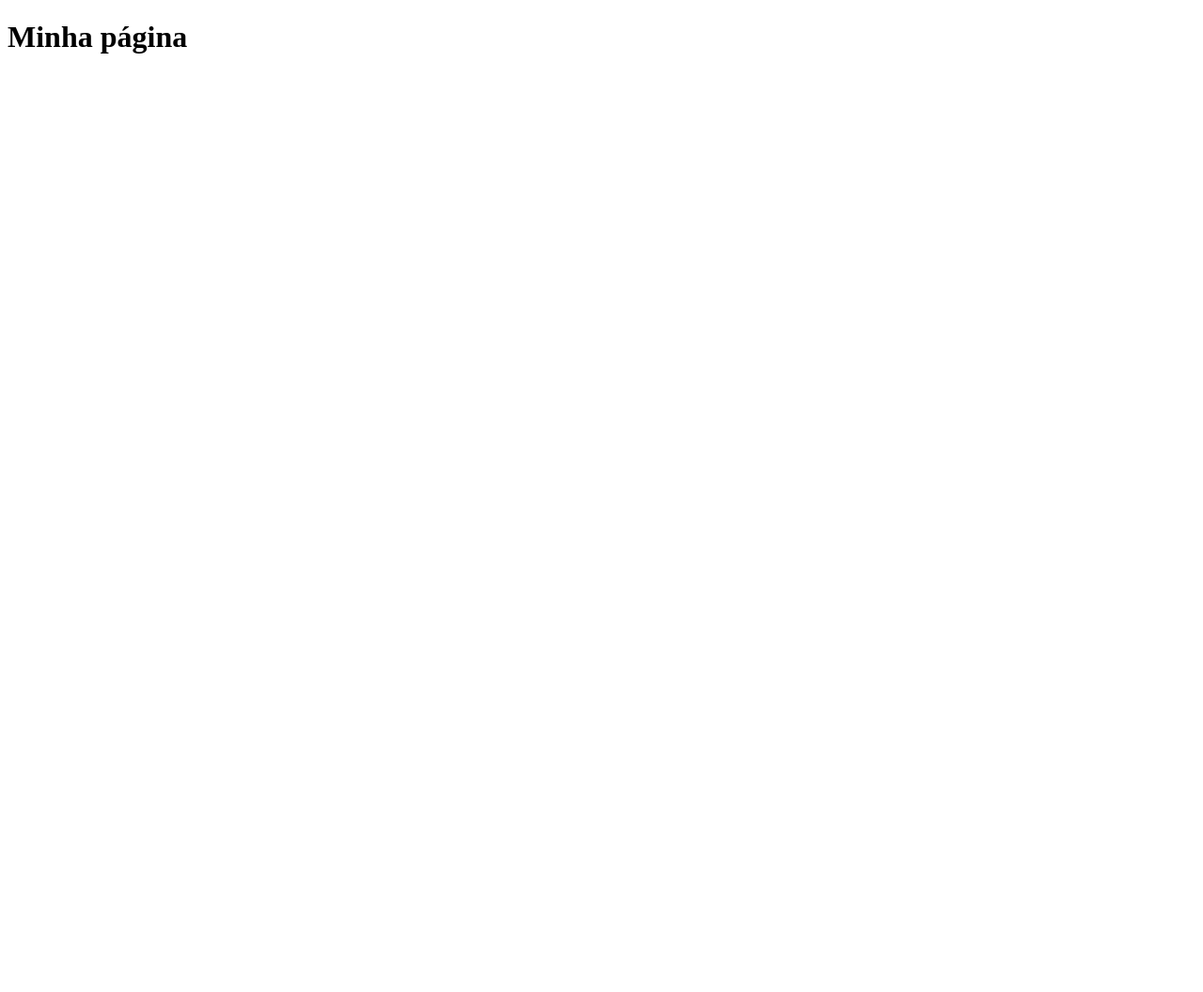
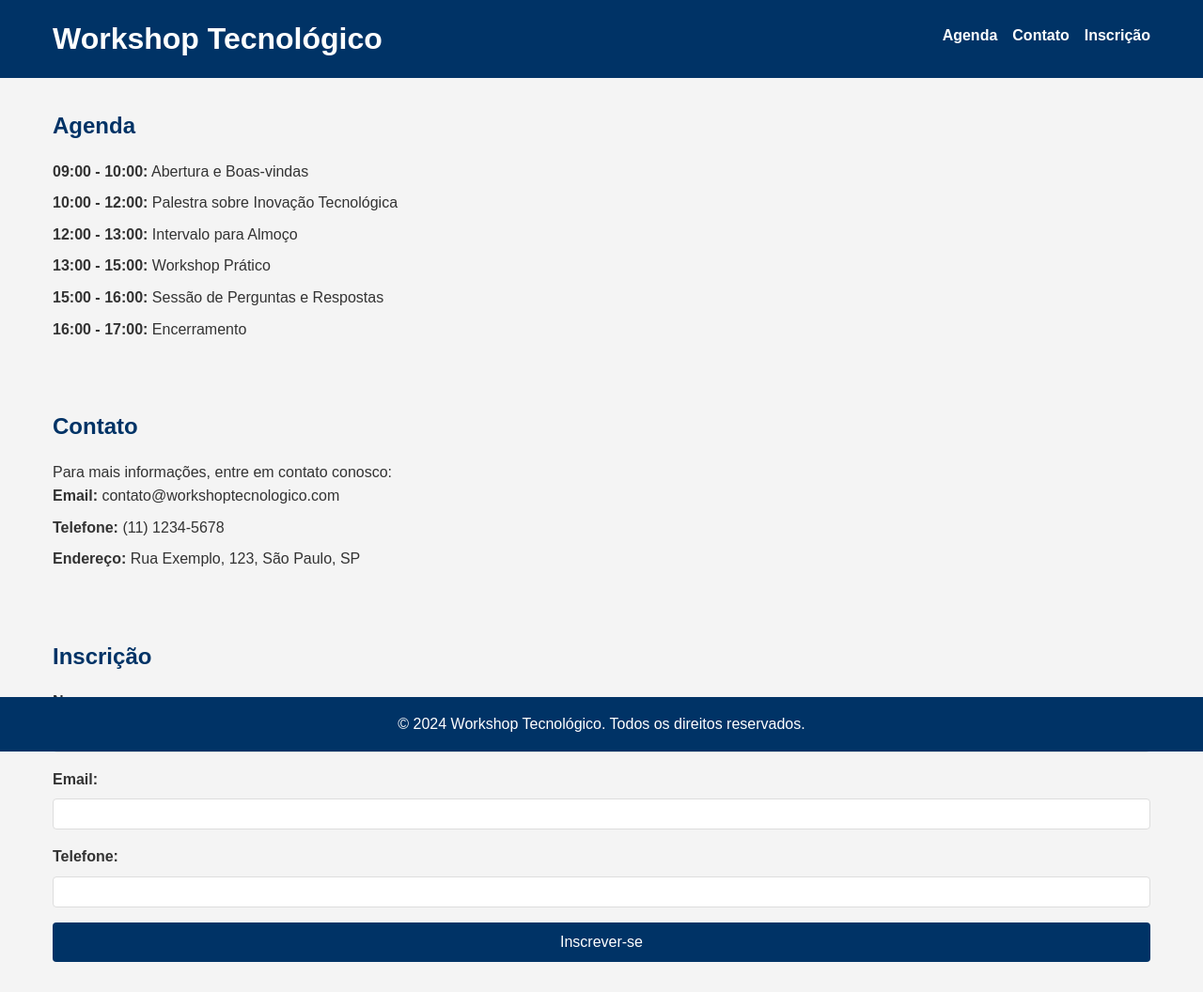
Before and after one commit to VitorMaiolo/personal-page, a Flask app: page / in a window 1280 px wide. Before the commit the page is almost empty. Shown: the whole page at 94% size. Before the commit the page ends 57 px from the top, so only its background shows below. Run offline with Flask 3, Linux system fonts and the light colour scheme.

Commit message:
Site novo

```diff
--- /dev/null
+++ b/static/css/index.css
@@ -0,0 +1,130 @@
+/* Reset básico */
+* {
+    margin: 0;
+    padding: 0;
+    box-sizing: border-box;
+}
+
+body {
+    font-family: Arial, sans-serif;
+    line-height: 1.6;
+    color: #333;
+}
+
+header {
+    background: #003366; /* Azul escuro */
+    color: #fff;
+    padding: 1rem 0;
+}
+
+header .container {
+    display: flex;
+    justify-content: space-between;
+    align-items: center;
+    max-width: 1200px;
+    margin: 0 auto;
+    padding: 0 1rem;
+}
+
+header h1 {
+    font-size: 2rem;
+}
+
+nav ul {
+    list-style: none;
+    display: flex;
+}
+
+nav ul li {
+    margin-left: 1rem;
+}
+
+nav ul li a {
+    color: #fff;
+    text-decoration: none;
+    font-weight: bold;
+}
+
+nav ul li a:hover {
+    color: #ffcc00; /* Amarelo */
+}
+
+.section {
+    padding: 2rem 1rem;
+    background: #f4f4f4;
+}
+
+.section h2 {
+    color: #003366; /* Azul escuro */
+    margin-bottom: 1rem;
+}
+
+.container {
+    max-width: 1200px;
+    margin: 0 auto;
+    padding: 0 1rem;
+}
+
+ul {
+    list-style: none;
+}
+
+ul li {
+    margin-bottom: 0.5rem;
+}
+
+form {
+    display: flex;
+    flex-direction: column;
+}
+
+form label {
+    margin-bottom: 0.5rem;
+    font-weight: bold;
+}
+
+form input {
+    padding: 0.5rem;
+    margin-bottom: 1rem;
+    border: 1px solid #ddd;
+    border-radius: 4px;
+}
+
+form button {
+    background: #003366; /* Azul escuro */
+    color: #fff;
+    padding: 0.75rem;
+    border: none;
+    border-radius: 4px;
+    cursor: pointer;
+    font-size: 1rem;
+}
+
+form button:hover {
+    background: #00509e; /* Azul médio */
+}
+
+footer {
+    background: #003366; /* Azul escuro */
+    color: #fff;
+    text-align: center;
+    padding: 1rem 0;
+    position: fixed;
+    bottom: 0;
+    width: 100%;
+}
+
+@media (max-width: 768px) {
+    header .container {
+        flex-direction: column;
+        align-items: flex-start;
+    }
+
+    nav ul {
+        flex-direction: column;
+    }
+
+    nav ul li {
+        margin: 0.5rem 0;
+    }
+}
--- a/templates/index.html
+++ b/templates/index.html
@@ -1,10 +1,73 @@
 <!DOCTYPE html>
-<html lang="pr-br">
+<html lang="pt-BR">
 <head>
     <meta charset="UTF-8">
-    <title>Title</title>
+    <meta name="viewport" content="width=device-width, initial-scale=1.0">
+    <title>Workshop Tecnológico</title>
+    <link rel="stylesheet" href="{{ url_for('static', filename='css/index.css') }}">
 </head>
 <body>
-    <h1>Minha página</h1>
+    <header>
+        <div class="container">
+            <h1>Workshop Tecnológico</h1>
+            <nav>
+                <ul>
+                    <li><a href="#agenda">Agenda</a></li>
+                    <li><a href="#contato">Contato</a></li>
+                    <li><a href="#inscricao">Inscrição</a></li>
+                </ul>
+            </nav>
+        </div>
+    </header>
+
+    <section id="agenda" class="section">
+        <div class="container">
+            <h2>Agenda</h2>
+            <ul>
+                <li><strong>09:00 - 10:00:</strong> Abertura e Boas-vindas</li>
+                <li><strong>10:00 - 12:00:</strong> Palestra sobre Inovação Tecnológica</li>
+                <li><strong>12:00 - 13:00:</strong> Intervalo para Almoço</li>
+                <li><strong>13:00 - 15:00:</strong> Workshop Prático</li>
+                <li><strong>15:00 - 16:00:</strong> Sessão de Perguntas e Respostas</li>
+                <li><strong>16:00 - 17:00:</strong> Encerramento</li>
+            </ul>
+        </div>
+    </section>
+
+    <section id="contato" class="section">
+        <div class="container">
+            <h2>Contato</h2>
+            <p>Para mais informações, entre em contato conosco:</p>
+            <ul>
+                <li><strong>Email:</strong> contato@workshoptecnologico.com</li>
+                <li><strong>Telefone:</strong> (11) 1234-5678</li>
+                <li><strong>Endereço:</strong> Rua Exemplo, 123, São Paulo, SP</li>
+            </ul>
+        </div>
+    </section>
+
+    <section id="inscricao" class="section">
+        <div class="container">
+            <h2>Inscrição</h2>
+            <form action="inscricao.php" method="post">
+                <label for="nome">Nome:</label>
+                <input type="text" id="nome" name="nome" required>
+
+                <label for="email">Email:</label>
+                <input type="email" id="email" name="email" required>
+
+                <label for="telefone">Telefone:</label>
+                <input type="tel" id="telefone" name="telefone" required>
+
+                <button type="submit">Inscrever-se</button>
+            </form>
+        </div>
+    </section>
+
+    <footer>
+        <div class="container">
+            <p>&copy; 2024 Workshop Tecnológico. Todos os direitos reservados.</p>
+        </div>
+    </footer>
 </body>
 </html>
```
